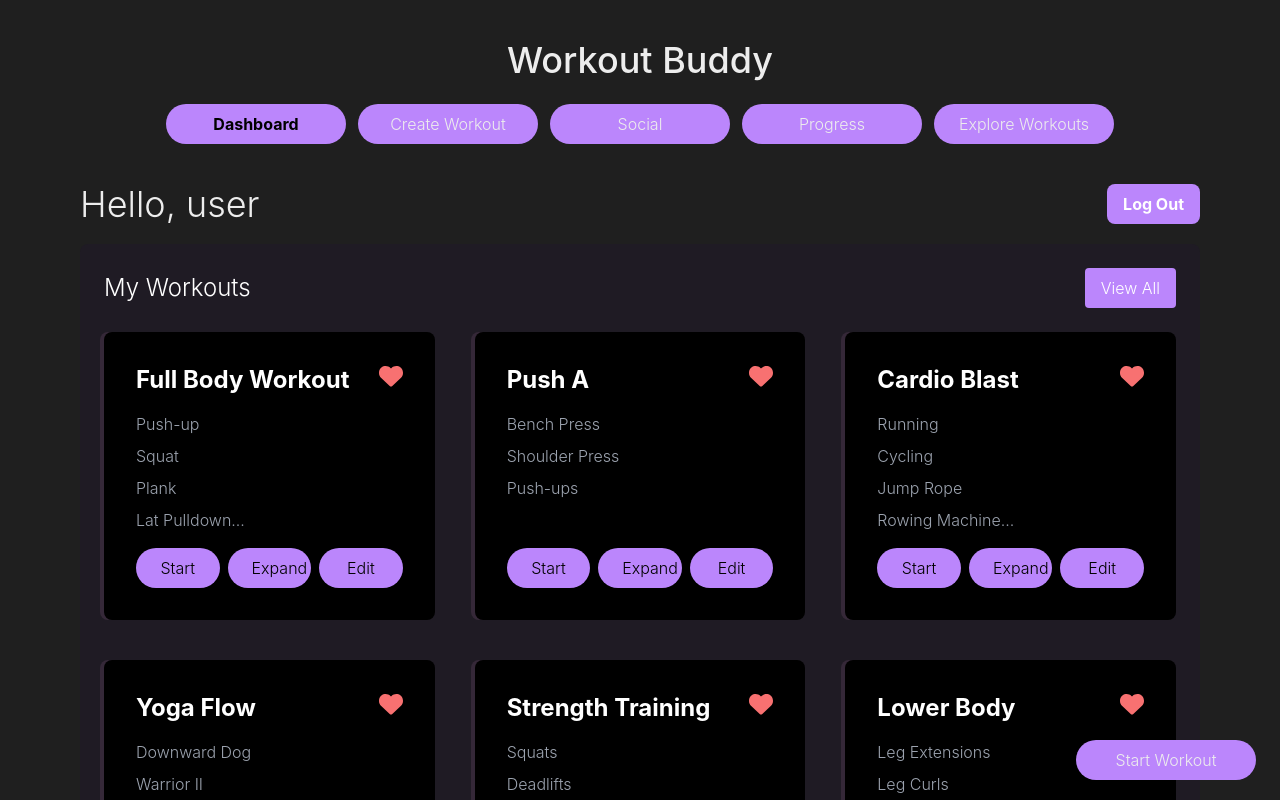
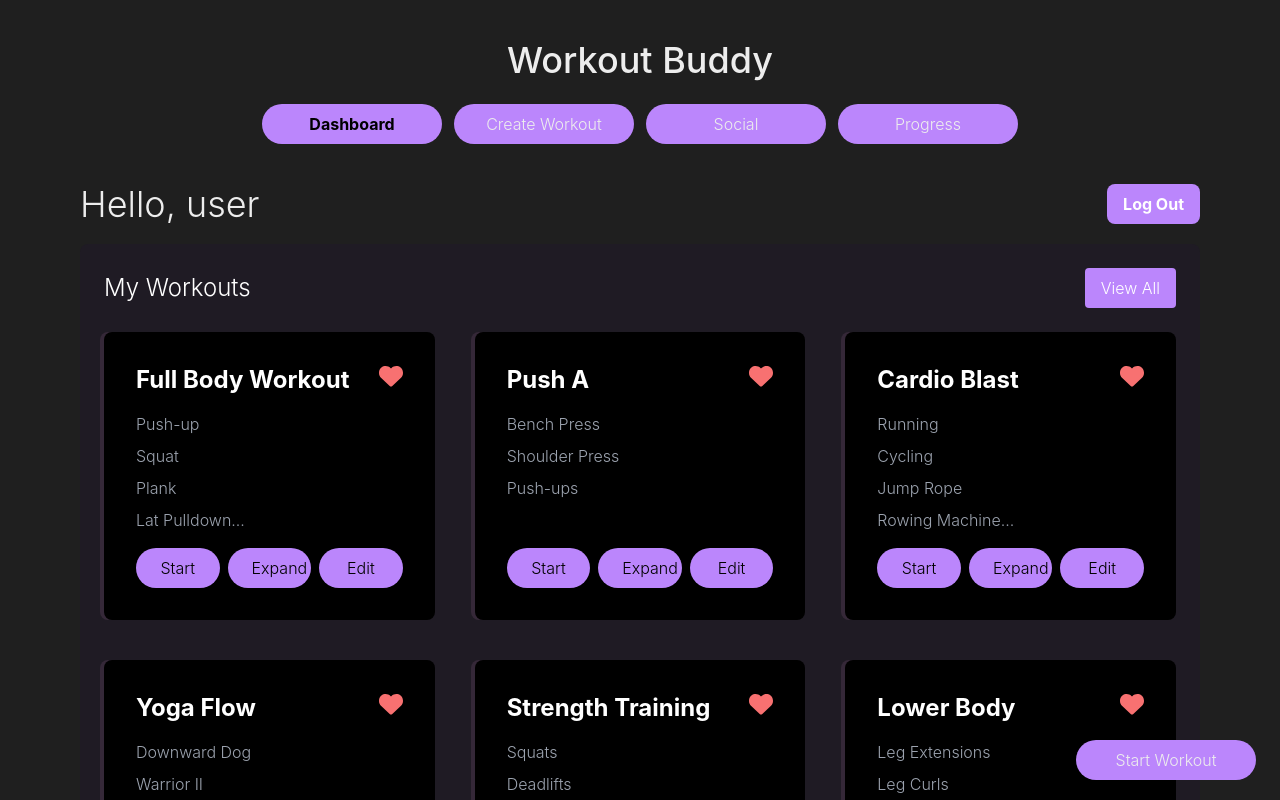
Before and after one commit to JackDStewart/WorkoutBuddy, a Next.js app: page /home in a window 1280 px wide. Shown: the top 800 px of the page. Built offline with nearby package versions, Linux system fonts and the light colour scheme.

Commit message:
removed explore page

```diff
--- a/src/components/Header.tsx
+++ b/src/components/Header.tsx
@@ -18,8 +18,6 @@ const Header = () => {
         return "Connect with Others";
       case "/progress":
         return "Track Your Progress";
-      case "/explore":
-        return "Explore New Workouts";
       default:
         return "Hello, user";
     }
@@ -81,14 +79,6 @@ const Header = () => {
         >
           Progress
         </Link>
-        <Link
-          href={"/explore"}
-          className={`border border-none bg-purple w-[180px] p-2 rounded-full text-center mx-1.5 hover:bg-transitionPurple ${
-            isActiveLink("/explore") ? "font-bold text-black" : ""
-          }`}
-        >
-          Explore Workouts
-        </Link>
       </div>
       <div className="relative">
         <h1 className="code-font text-4xl mt-10">{getGreetingText()}</h1>
--- a/src/pages/explore/index.tsx
+++ /dev/null
@@ -1,13 +0,0 @@
-import React from "react";
-import Link from "next/link";
-import Header from "@/components/Header";
-
-const Explore = () => {
-  return (
-    <div>
-      <Header></Header>
-    </div>
-  );
-};
-
-export default Explore;
```
